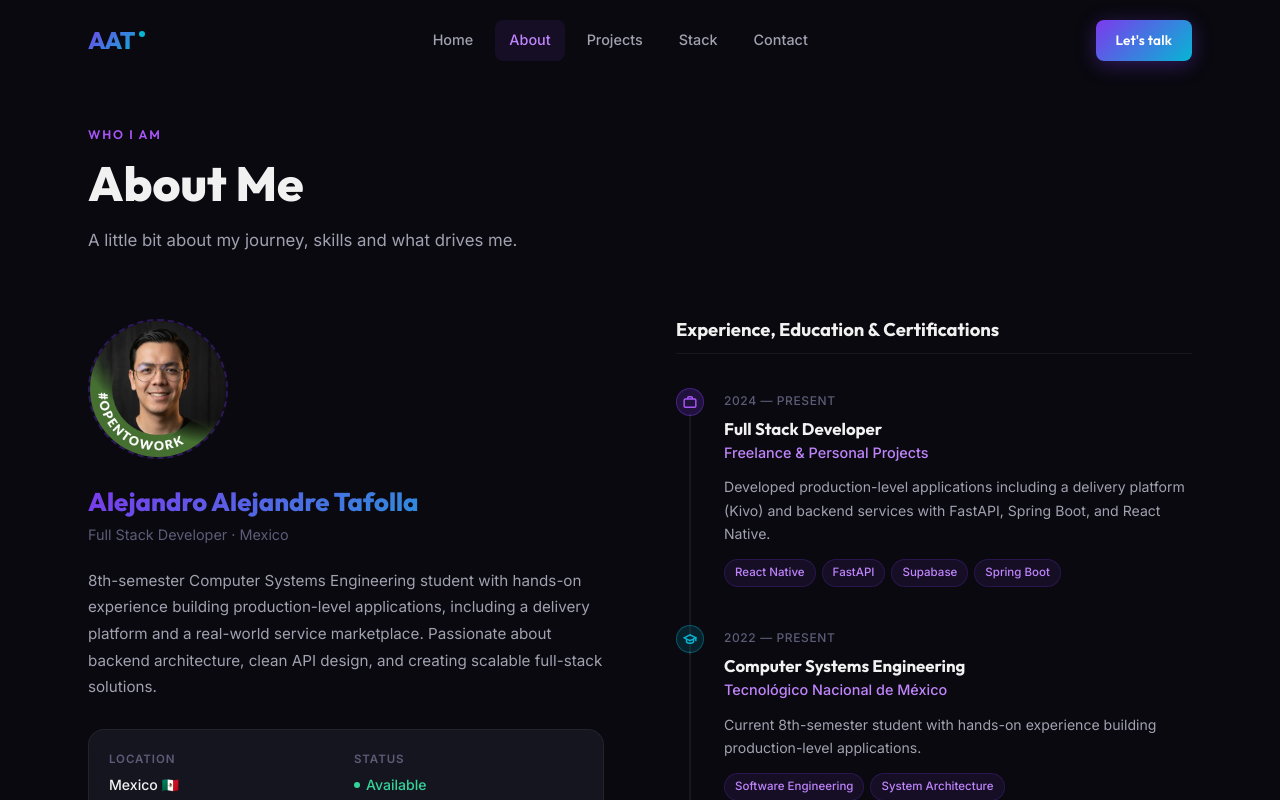
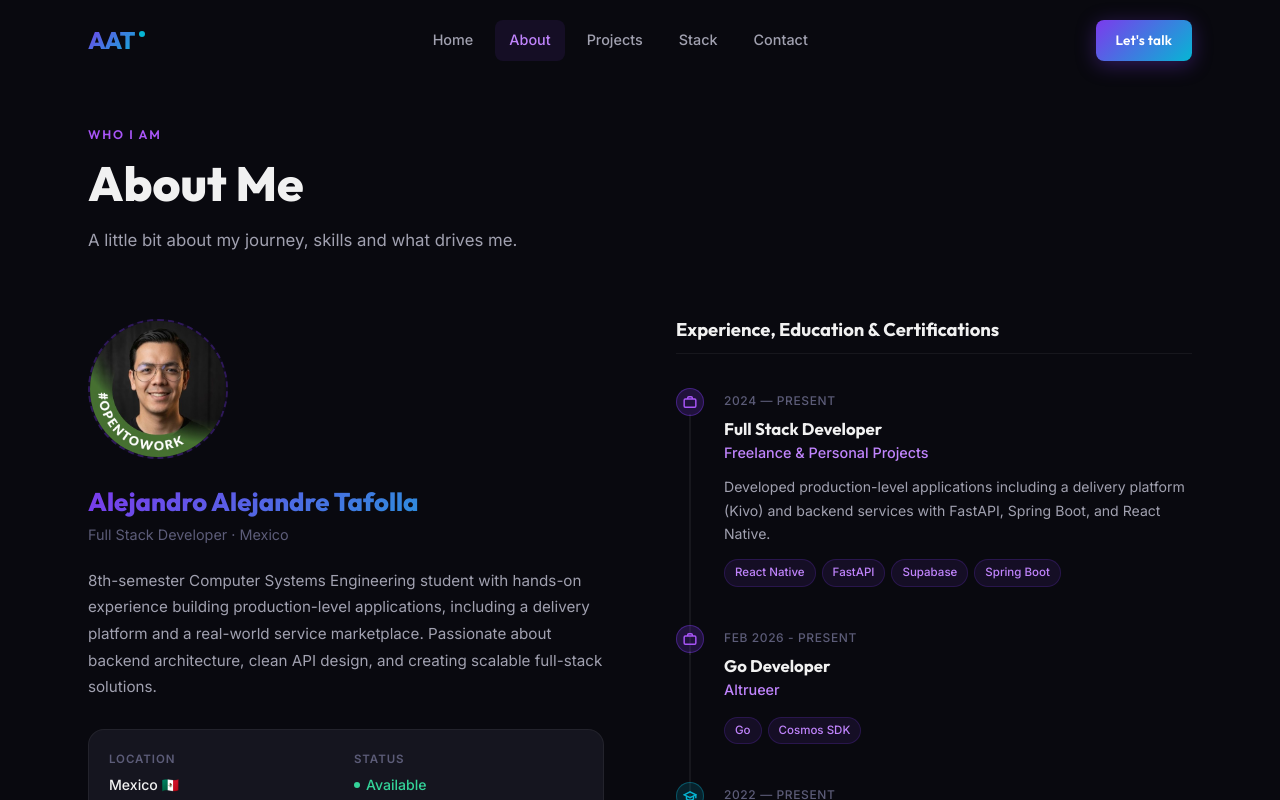
Before and after one commit to alextafale/Portfolio, a Nuxt app: page /aboutme in a window 1280 px wide. Shown: the top 800 px of the page. Built offline with nearby package versions, Linux system fonts and the light colour scheme.

Commit message:
Portfolio v4.1

```diff
--- a/app/data/profile.ts
+++ b/app/data/profile.ts
@@ -40,6 +40,15 @@ export const experiences: Experience[] = [
   },
   {
     id: 2,
+    type: 'work',
+    title: ' Go Developer',
+    company: 'Altrueer',
+    period: 'Feb 2026 - Present',
+    description: '',
+    tags: ['Go', 'Cosmos SDK']
+  },
+  {
+    id: 3,
     type: 'education',
     title: 'Computer Systems Engineering',
     company: 'Tecnológico Nacional de México',
@@ -48,7 +57,7 @@ export const experiences: Experience[] = [
     tags: ['Software Engineering', 'System Architecture'],
   },
   {
-    id: 3,
+    id: 4,
     type: 'certification',
     title: 'Building with the Claude API',
     company: 'Anthropic Academy',
@@ -57,7 +66,7 @@ export const experiences: Experience[] = [
     tags: ['AI', 'LLM', 'Claude'],
   },
   {
-    id: 4,
+    id: 5,
     type: 'certification',
     title: 'AWS Academy Graduate – Cloud Foundations',
     company: 'Amazon Web Services',
@@ -66,7 +75,7 @@ export const experiences: Experience[] = [
     tags: ['AWS', 'Cloud Computing'],
   },
   {
-    id: 5,
+    id: 6,
     type: 'certification',
     title: 'Exploring AI Use Cases and Applications',
     company: 'Amazon Web Services',
@@ -75,7 +84,7 @@ export const experiences: Experience[] = [
     tags: ['AWS', 'AI Applications'],
   },
   {
-    id: 6,
+    id: 7,
     type: 'certification',
     title: 'TypeScript: Tu completa guía y manual de mano',
     company: 'Udemy',
```
